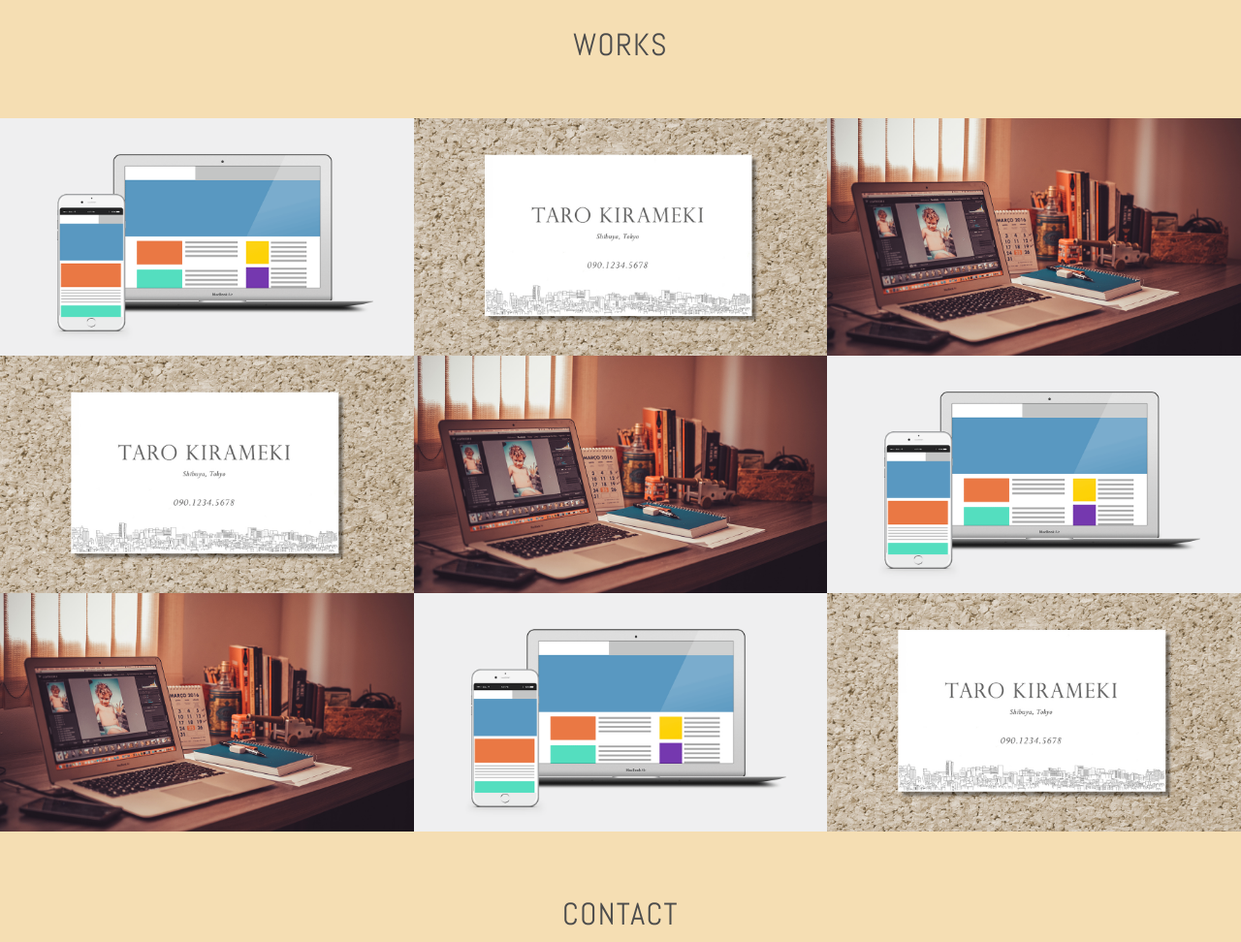
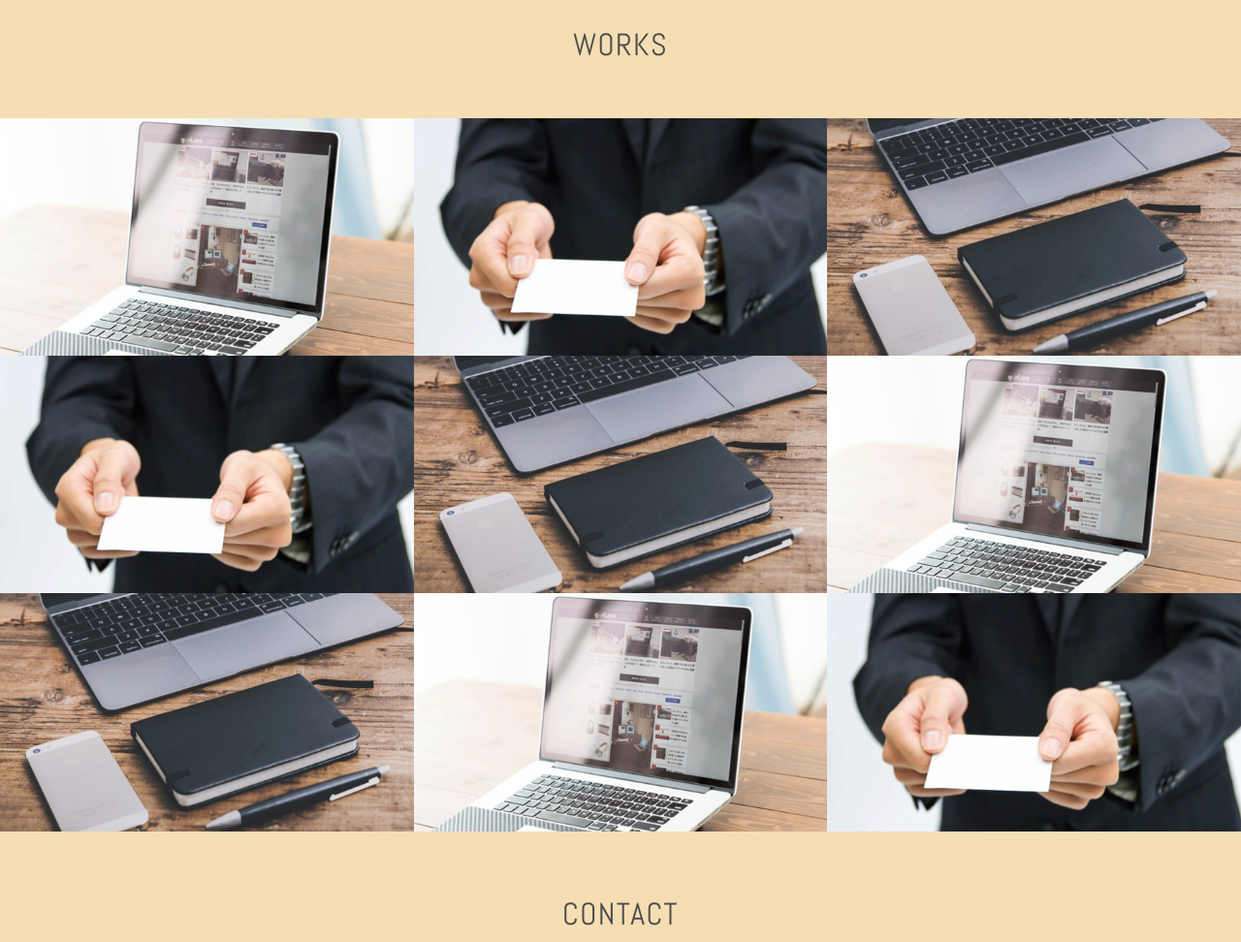
Before and after one commit to ShojuKT/ShojuKT.github.io, a plain HTML site: page index.html in a window 1280 px wide. Shown: the part 1000-1972 px from the top of the page at 97% size. Drawn offline with nearby package versions, Linux system fonts and the light colour scheme.

Commit message:
change images

```diff
--- a/index.html
+++ b/index.html
@@ -16,7 +16,7 @@
         <a href="#contact" class="button-contact"><i aria-label="お問い合わせ" class="fa fa-envelope-o"></i></a>
         <div class="profile">
             <h1 class="site-title abel uppercase text-center">University student <span>Tomoyuki Kusaka</span></h1>
-            <img src="./images/img_profile.jpg" alt="プロフィール写真" width="140" height="140" class="block-center profile-icon">
+            <img src="./images/img_profile3.jpg" alt="プロフィール写真" width="140" height="140" class="block-center profile-icon">
             <p>新潟県在住の大学生、日下公亨です。専攻は物理学です。趣味は楽器演奏で、音楽系のサークルに所属しています。</p>
         </div>
     </header>
@@ -45,7 +45,7 @@
             <h2 class="text-center">Works</h2>
             <div class="works-box">
                 <a href="#">
-                <img src="./images/img_work_site.png" alt="株式会社きらめき コーポレートサイト様 Webサイトデザイン">
+                <img src="./images/work1.jpg" alt="株式会社きらめき コーポレートサイト様 Webサイトデザイン">
                 <div class="works-box-inner">
                     <div class="text-center">
                         <h3>株式会社きらめき コーポレートサイト</h3>
@@ -57,7 +57,7 @@
             </div>
             <div class="works-box">
                 <a href="#">
-                <img src="./images/img_work_card.jpg" alt="きらめき太郎様 名刺デザイン">
+                <img src="./images/work2.jpg" alt="きらめき太郎様 名刺デザイン">
                 <div class="works-box-inner">
                     <div class="text-center">
                         <h3>きらめき太郎様 名刺</h3>
@@ -69,7 +69,7 @@
             </div>
             <div class="works-box">
                 <a href="#">
-                <img src="./images/img_work_blog.jpg" alt="WordPressオリジナルテーマ">
+                <img src="./images/work3.jpg" alt="WordPressオリジナルテーマ">
                 <div class="works-box-inner">
                     <div class="text-center">
                         <h3>ブログデザイン</h3>
@@ -81,7 +81,7 @@
             </div>
             <div class="works-box">
                 <a href="#">
-                <img src="./images/img_work_card.jpg" alt="きらめき太郎様 名刺デザイン">
+                <img src="./images/work2.jpg" alt="きらめき太郎様 名刺デザイン">
                 <div class="works-box-inner">
                     <div class="text-center">
                         <h3>きらめき太郎様 名刺</h3>
@@ -93,7 +93,7 @@
             </div>
             <div class="works-box">
                 <a href="#">
-                <img src="./images/img_work_blog.jpg" alt="WordPressオリジナルテーマ">
+                <img src="./images/work3.jpg" alt="WordPressオリジナルテーマ">
                 <div class="works-box-inner">
                     <div class="text-center">
                         <h3>ブログデザイン</h3>
@@ -105,7 +105,7 @@
             </div>
             <div class="works-box">
                 <a href="#">
-                <img src="./images/img_work_site.png" alt="株式会社きらめき コーポレートサイト様 Webサイトデザイン">
+                <img src="./images/work1.jpg" alt="株式会社きらめき コーポレートサイト様 Webサイトデザイン">
                 <div class="works-box-inner">
                     <div class="text-center">
                         <h3>株式会社きらめき コーポレートサイト</h3>
@@ -117,7 +117,7 @@
             </div>
             <div class="works-box">
                 <a href="#">
-                <img src="./images/img_work_blog.jpg" alt="WordPressオリジナルテーマ">
+                <img src="./images/work3.jpg" alt="WordPressオリジナルテーマ">
                 <div class="works-box-inner">
                     <div class="text-center">
                         <h3>ブログデザイン</h3>
@@ -129,7 +129,7 @@
             </div>
             <div class="works-box">
                 <a href="#">
-                <img src="./images/img_work_site.png" alt="株式会社きらめき コーポレートサイト様 Webサイトデザイン">
+                <img src="./images/work1.jpg" alt="株式会社きらめき コーポレートサイト様 Webサイトデザイン">
                 <div class="works-box-inner">
                     <div class="text-center">
                         <h3>株式会社きらめき コーポレートサイト</h3>
@@ -141,7 +141,7 @@
             </div>
             <div class="works-box">
                 <a href="#">
-                <img src="./images/img_work_card.jpg" alt="きらめき太郎様 名刺デザイン">
+                <img src="./images/work2.jpg" alt="きらめき太郎様 名刺デザイン">
                 <div class="works-box-inner">
                     <div class="text-center">
                         <h3>きらめき太郎様 名刺</h3>
```
Also changed, not shown: images/img_profile3.jpg (added), images/work1.jpg (added), images/work2.jpg (added), images/work3.jpg (added), 1 other file.
